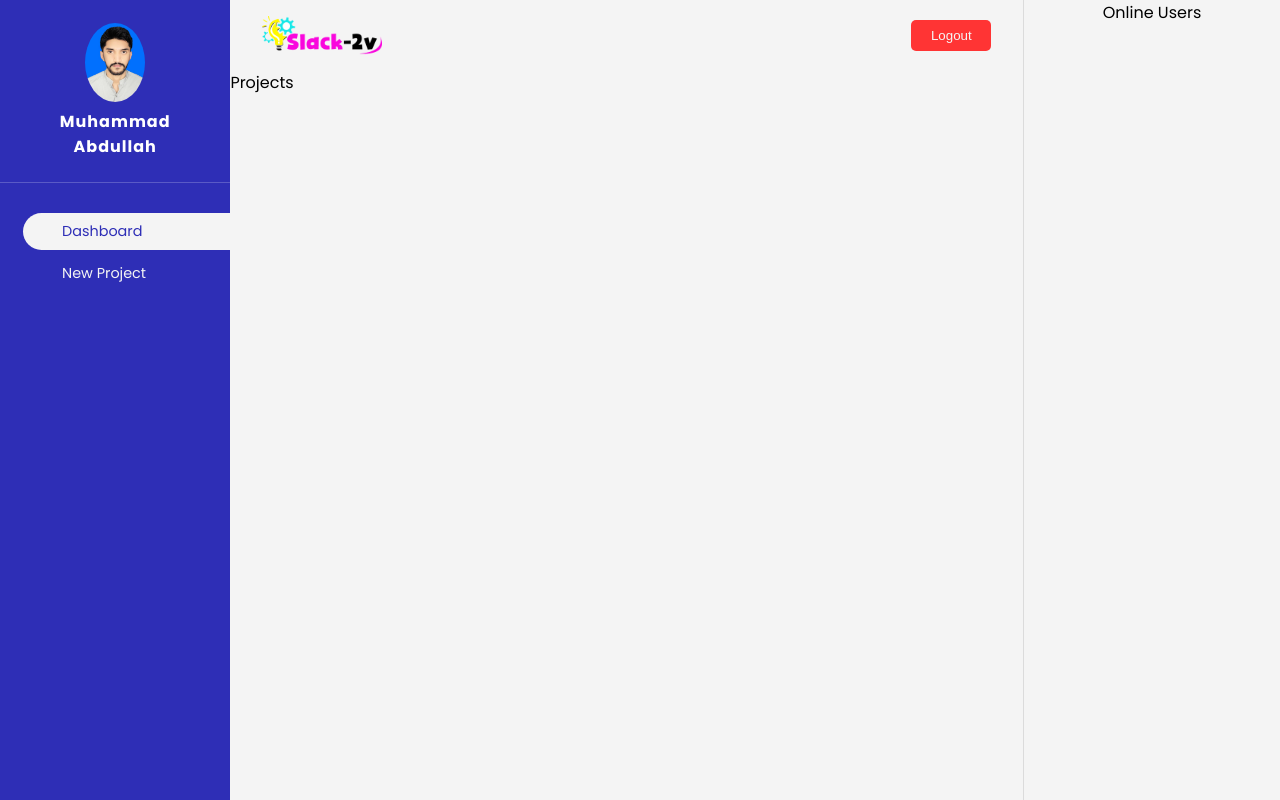
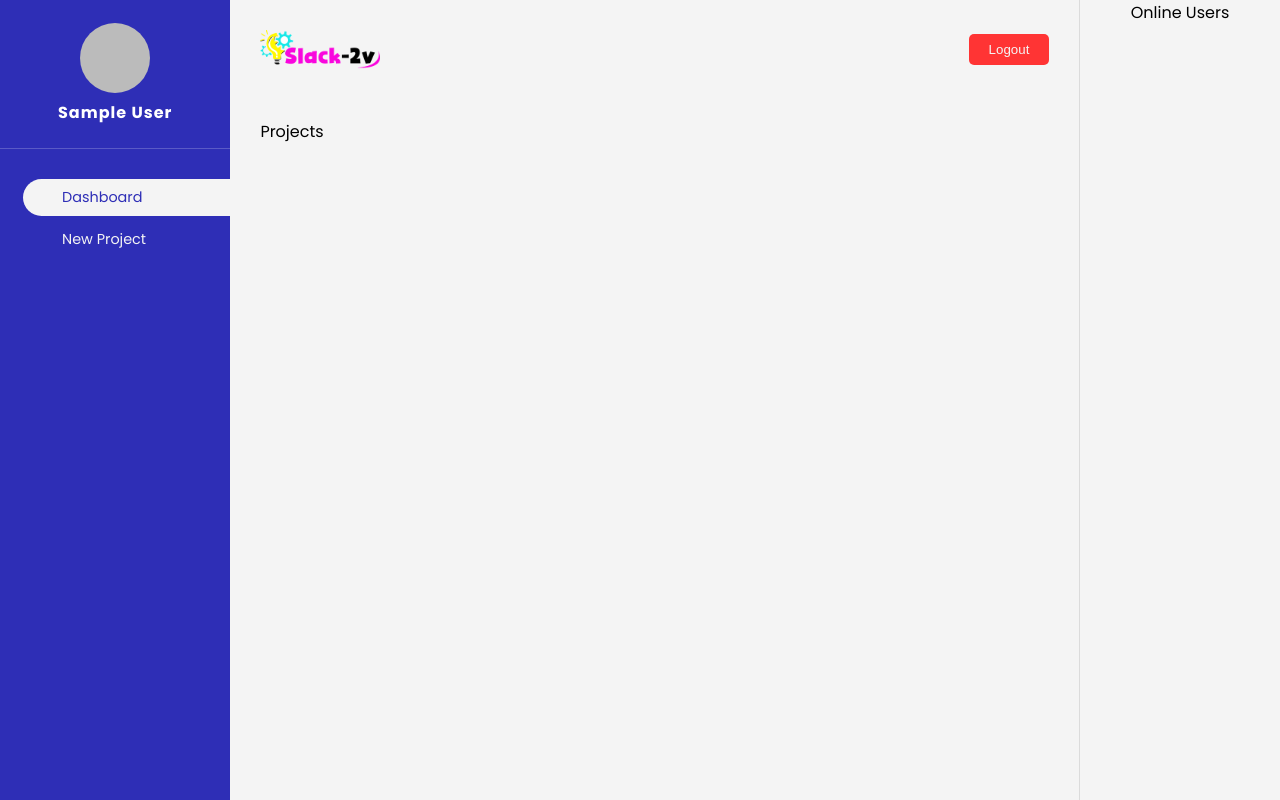
Before and after one commit to mohdabdullah3/Slack-v2, a React (Create React App) app in the folder slack-v2/: page / in a window 1280 px wide. Built offline with nearby package versions, Linux system fonts and the light colour scheme; no server answers; sample sign-in values are in the browser's storage; some icons are missing.

Commit message:
Issues fixed in UI

```diff
--- a/slack-v2/src/App.css
+++ b/slack-v2/src/App.css
@@ -3,9 +3,8 @@
    display: flex;
 }
 .main_body{
+   padding: 30px;
    margin-left: 18%;
-   /* border: 1px solid black; */
+   /* border: 3px solid black; */
    flex-grow: 1;
 }
-.main_body .content{
-}
--- /dev/null
+++ b/slack-v2/src/components/Avatar.css
@@ -0,0 +1,12 @@
+.avatar{
+display: inline-block;
+width: 70px;
+height: 70px;
+border-radius: 50%;
+overflow: hidden;
+}
+
+.avatar img{
+   /* height: 100%; */
+   width: 100%;
+}
--- /dev/null
+++ b/slack-v2/src/components/Avatar.js
@@ -0,0 +1,12 @@
+import React from 'react'
+import './Avatar.css'
+
+export default function Avatar({ photo }) {
+   return (
+      <>
+         <div className="avatar">
+            <img src={photo} alt="" />
+         </div>
+      </>
+   )
+}
--- a/slack-v2/src/components/Navbar.css
+++ b/slack-v2/src/components/Navbar.css
@@ -3,7 +3,7 @@
    flex-direction: row;
    align-items: center;
    justify-content: space-between;
-   margin: 2% 4%;
+   margin-bottom: 50px;
    /* border: 1px solid black; */
 }
 
--- a/slack-v2/src/components/OnlineUsers.css
+++ b/slack-v2/src/components/OnlineUsers.css
@@ -1,6 +1,7 @@
 .rightbar{
    border-left: 1px solid rgba(0, 0, 0, 0.103);
    height: 100vh;
-   width: 20%;
+   width: 200px;
+   min-width: 200px;
    text-align: center;
 }
--- a/slack-v2/src/components/Sidebar.css
+++ b/slack-v2/src/components/Sidebar.css
@@ -6,26 +6,15 @@
    position: fixed;
 }
 
+.sidebar .sideMenu{
+   margin-top: 30px;
+}
+
 .sidebar .user{
    text-align: center;
    letter-spacing: 1px;
    padding: 10%;
    border-bottom: 1px solid rgba(255, 255, 255, 0.212);
-}
-
-.sidebar .user .avatar{
-   margin: auto;
-   width: 60px;
-}
-
-.sidebar .user .avatar img{
-   border-radius: 50%;
-   object-fit:cover;
-   width: 100%;
-}
-
-.sidebar .sideMenu{
-   margin-top: 30px;
 }
 
 .sidebar .sideMenu li a{
--- a/slack-v2/src/components/Sidebar.js
+++ b/slack-v2/src/components/Sidebar.js
@@ -1,18 +1,18 @@
 import React from 'react'
 import './Sidebar.css'
-import photo from '../assets/abdullah.JPG'
 import { Icon } from '@iconify/react';
 import { NavLink } from 'react-router-dom';
+import Avatar from './Avatar';
+import { useAuthContext } from '../customHooks/useAuthContext';
 
 function Sidebar() {
-  return (
+  const { user } = useAuthContext();
+   return (
     <>
       <div className="sidebar">
         <div className="user">
-          <div className="avatar">
-            <img src={photo} alt="" />
-          </div>
-          <h4>Muhammad Abdullah</h4>
+          <Avatar photo={user.photoURL} />
+          <h4>{user.displayName}</h4>
         </div>
         <div className="sideMenu">
           <ul>
--- a/slack-v2/src/pages/Login.js
+++ b/slack-v2/src/pages/Login.js
@@ -22,7 +22,7 @@ function Login() {
          <h3>Log In</h3>
 
          <input type="email" required onChange={e => setEmail(e.target.value)} value={email} placeholder='Enter Email' />
-         <input type="password" required onChange={e => setPassword(e.target.value)} value={password} placeholder='Enter Password' />
+         <input type="password" required onChange={e => setPassword(e.target.value)} value={password} placeholder='Enter Password' autocomplete="current-password" />
 
          { !isLoading && <button className='btn'>Login</button>}
          { isLoading && <button className='btn' disabled>Loading</button>}
--- a/slack-v2/src/pages/Signup.js
+++ b/slack-v2/src/pages/Signup.js
@@ -50,7 +50,7 @@ function Signup() {
 
          <input type="text" required onChange={e => setDisplayName(e.target.value)} value={displayName} placeholder='Enter full name' />
          <input type="email" required onChange={e => setEmail(e.target.value)} value={email} placeholder='Enter email' />
-         <input type="password" required onChange={e => setpPassword(e.target.value)} value={password} placeholder='Enter password' />
+         <input type="password" required onChange={e => setpPassword(e.target.value)} value={password} placeholder='Enter password' autocomplete="current-password" />
          <input type="file" required onChange={handlePhoto} />
          {fileError && <div className="error">{fileError}</div> }
 
```
